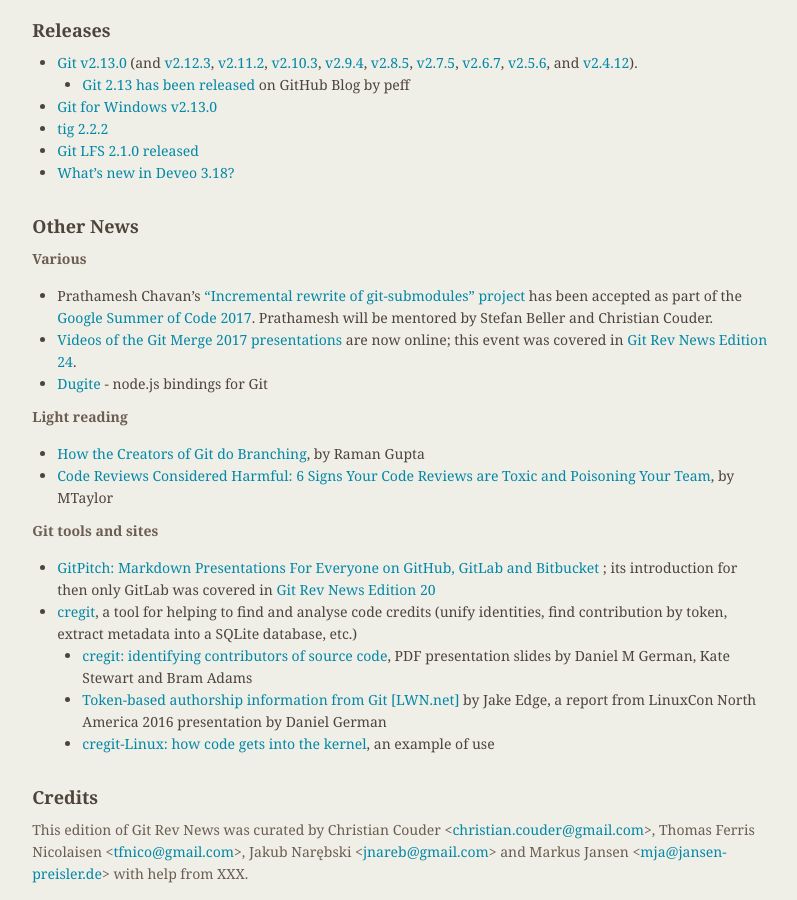
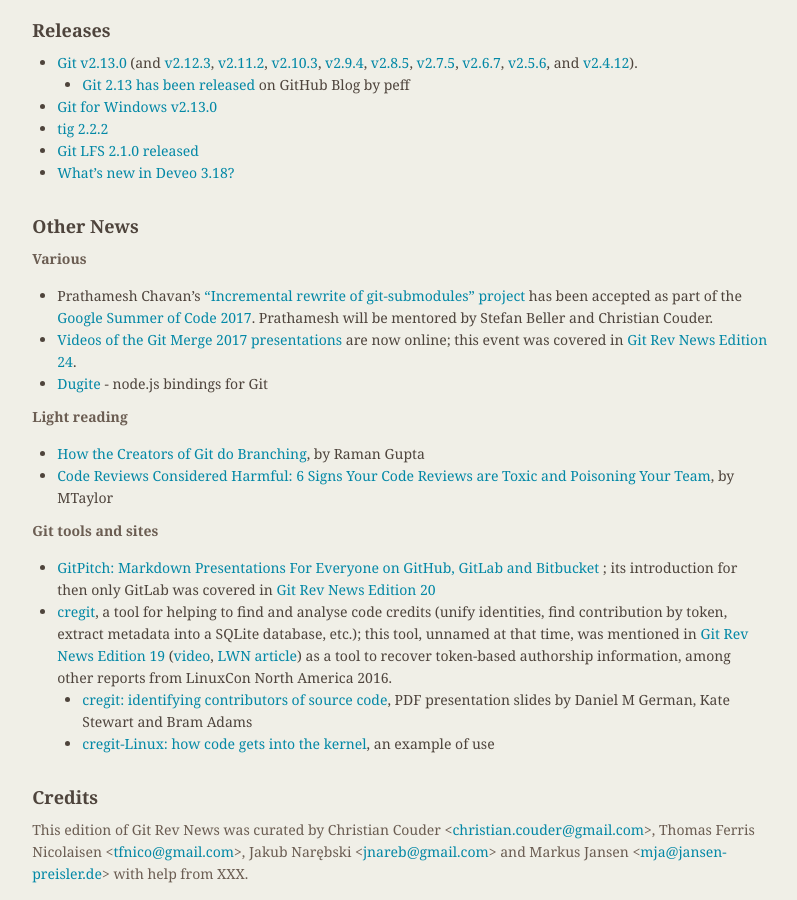
Before and after one commit to git/git.github.io, a Jekyll site: the page built from rev_news/drafts/edition-27.md, in a window 1280 px wide and 900 px high, scrolled down 3327 px. Shown: the whole window, without its empty margins (339-1136 px from the left). Built offline with Jekyll 4.4.1, drawn with Linux system fonts in a browser that asks for light colours.

Commit message:
rn-27: Reorganize and extend 'cregit'-related links
The LWN.net article link was already posted in edition 19, but
at that time 'cregit' tool was not open-sourced, and had yet to
get this name.  Reorganize and extend information about this tool.

Note: the slides needs to be linked, as the tool is underdocumented
in its GitHub repository.

If you have better idea how to present those links (for example
avoid sub-lists), feel free to change it.

```diff
--- a/rev_news/drafts/edition-27.md
+++ b/rev_news/drafts/edition-27.md
@@ -231,9 +231,8 @@
 __Git tools and sites__
 
 * [GitPitch: Markdown Presentations For Everyone on GitHub, GitLab and Bitbucket](https://gitpitch.com/) ; its introduction for then only GitLab was covered in [Git Rev News Edition 20](https://git.github.io/rev_news/2016/10/19/edition-20/)
-* [cregit](https://github.com/cregit/cregit), a tool for helping to find and analyse code credits (unify identities, find contribution by token, extract metadata into a SQLite database, etc.)
-  * [cregit: identifying contributors of source code](http://events.linuxfoundation.org/sites/events/files/slides/cregit-2.pdf), PDF presentation slides by Daniel M German, Kate Stewart and Bram Adams
-  * [Token-based authorship information from Git [LWN.net]](https://lwn.net/Articles/698425/) by Jake Edge, a report from  LinuxCon North America 2016 presentation by Daniel German
+* [cregit](https://github.com/cregit/cregit), a tool for helping to find and analyse code credits (unify identities, find contribution by token, extract metadata into a SQLite database, etc.); this tool, unnamed at that time, was mentioned in [Git Rev News Edition 19](https://git.github.io/rev_news/2016/09/14/edition-19/) ([video](https://www.youtube.com/watch?v=iXZV5uAYMJI&index=4&list=PLGeM09tlguZQyemL0Y5CdpEFrBs-hGGM8 "'Who Authored the Kernel? Recovering Token-Level Authorship Information from Git' by Daniel German - YouTube"), [LWN article](https://lwn.net/Articles/698425/ "'Token-based authorship information from Git' by Jake Edge - LWN.net")) as a tool to recover token-based authorship information, among other reports from LinuxCon North America 2016.
+  * [cregit: identifying contributors of source code](http://events.linuxfoundation.org/sites/events/files/slides/cregit-2.pdf), PDF presentation slides by Daniel M German, Kate Stewart and Bram Adams <!-- needed because the tool is seriously underdocumented -->
   * [cregit-Linux: how code gets into the kernel](https://cregit.linuxsources.org/), an example of use
 
 ## Credits
```
